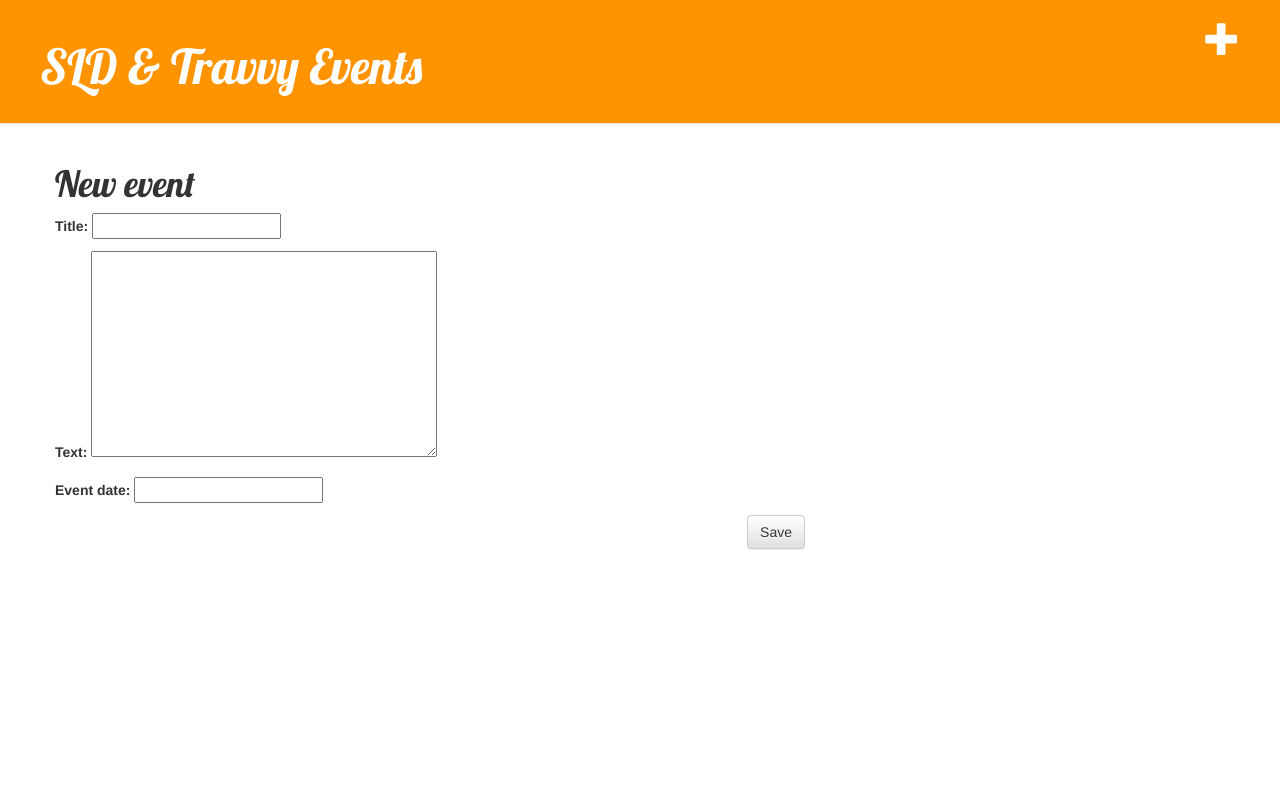
After one commit to SLadovir/calendar, a Django app: page /event/new/ in a window 1280 px wide. The commit adds this page. Run offline with Django 3.2, Linux system fonts and the light colour scheme; some libraries are stand-ins or nearby versions.

Commit message:
Added views to create/(edit(?)) blog post inside the site.

```diff
--- /dev/null
+++ b/wcal/forms.py
@@ -0,0 +1,9 @@
+from django import forms
+
+from .models import Event
+
+class EventForm(forms.ModelForm):
+
+    class Meta:
+        model = Event
+        fields = ('title', 'text', 'event_date',)
--- /dev/null
+++ b/wcal/static/css/wcal.css
@@ -0,0 +1,46 @@
+.page-header {
+    background-color: #ff9400;
+    margin-top: 0;
+    padding: 20px 20px 20px 40px;
+}
+
+.page-header h1, .page-header h1 a, .page-header h1 a:visited, .page-header h1 a:active {
+    color: #ffffff;
+    font-size: 36pt;
+    text-decoration: none;
+}
+
+.content {
+    margin-left: 40px;
+}
+
+h1, h2, h3, h4 {
+    font-family: 'Lobster', cursive;
+}
+
+.date {
+    color: #828282;
+}
+
+.save {
+    float: right;
+}
+
+.post-form textarea, .post-form input {
+    width: 100%;
+}
+
+.top-menu, .top-menu:hover, .top-menu:visited {
+    color: #ffffff;
+    float: right;
+    font-size: 26pt;
+    margin-right: 20px;
+}
+
+.event {
+    margin-bottom: 70px;
+}
+
+.event h1 a, .event h1 a:visited {
+    color: #500555;
+}
--- /dev/null
+++ b/wcal/templates/wcal/base.html
@@ -0,0 +1,25 @@
+{% load static %}
+<html>
+    <head>
+        <title>SLD & Travvy Events</title>
+        <link rel="stylesheet" href="//maxcdn.bootstrapcdn.com/bootstrap/3.2.0/css/bootstrap.min.css">
+        <link rel="stylesheet" href="//maxcdn.bootstrapcdn.com/bootstrap/3.2.0/css/bootstrap-theme.min.css">
+        <link rel="stylesheet" href="{% static 'css/wcal.css' %}">
+        <link href="https://fonts.googleapis.com/css?family=Lobster&subset=latin,cyrillic" rel="stylesheet" type="text/css">
+
+    </head>
+    <body>
+      <div class="page-header">
+          <a href="{% url 'event_new' %}" class="top-menu"><span class="glyphicon glyphicon-plus"></span></a>
+          <h1><a href="/">SLD & Travvy Events</a></h1>
+      </div>
+      <div class="content container">
+          <div class="row">
+              <div class="col-md-8">
+              {% block content %}
+              {% endblock %}
+              </div>
+          </div>
+      </div>
+    </body>
+</html>
--- /dev/null
+++ b/wcal/templates/wcal/event_edit.html
@@ -0,0 +1,11 @@
+{% extends 'wcal/base.html' %}
+
+{% block content %}
+
+    <h1>New event</h1>
+    <form method="POST" class="event-form">{% csrf_token %}  <!-- POST - это не post, его нельзя переименовывать -->
+        {{ form.as_p }}
+        <button type="submit" class="save btn btn-default">Save</button>
+    </form>
+
+{% endblock %}
--- a/wcal/urls.py
+++ b/wcal/urls.py
@@ -3,4 +3,6 @@ from . import views
 
 urlpatterns = [
     path('', views.event_list, name='event_list'), # (исправления в двух местах !!!)в dg написано post_list вместо event_list
+    path('event/<int:pk>/', views.event_detail, name='event_detail'),
+    path('event/new/', views.event_new, name='event_new'),
 ]
--- a/wcal/views.py
+++ b/wcal/views.py
@@ -1,6 +1,10 @@
 from django.shortcuts import render
 from django.utils import timezone
 from .models import Event
+from django.shortcuts import render, get_object_or_404
+from .forms import EventForm #для формы добавления события (из текущего каталога)
+from django.shortcuts import redirect #для того чтобы после редактирования события мы сразу переходили к деталям события
+
 # Create your views here.
 # кароч эта штука отвечает за представление всяких событий
 def event_list(request):
@@ -9,6 +13,27 @@ def event_list(request):
     return render(request, 'wcal/event_list.html', {'events': events})
     # (исправления в двух местах !!!)в dg написано post_list вместо event_list
     # в dg написано blog вместо wcal
+def event_detail(request, pk):
+    event = get_object_or_404(Event, pk=pk)
+    return render(request, 'wcal/event_detail.html', {'event': event})
+
+def event_new(request):
+    form = EventForm()
+    return render(request, 'wcal/event_edit.html', {'form': form})
+
+def event_new(request):
+    if request.method == "POST": #тут не надо переимменовывать POST!!!! (это метод)
+        form = EventForm(request.POST)
+        if form.is_valid():
+            event = form.save(commit=False)
+            #event.author = request.user - это нам не нужно, но пусть будет
+            event.created_date = timezone.now()
+            event.save()
+            return redirect('event_detail', pk=event.pk)
+    else:
+        form = EventForm()
+    return render(request, 'wcal/event_edit.html', {'form': form})
+
 """
 чтобы протестить что-то на командной строке
 командная строка:
```
Also changed, not shown: wcal/templates/wcal/day_detail.html (added, +15 -0 lines), wcal/templates/wcal/event_detail.html (added, +15 -0 lines), wcal/templates/wcal/event_list.html (+11 -16 lines).
